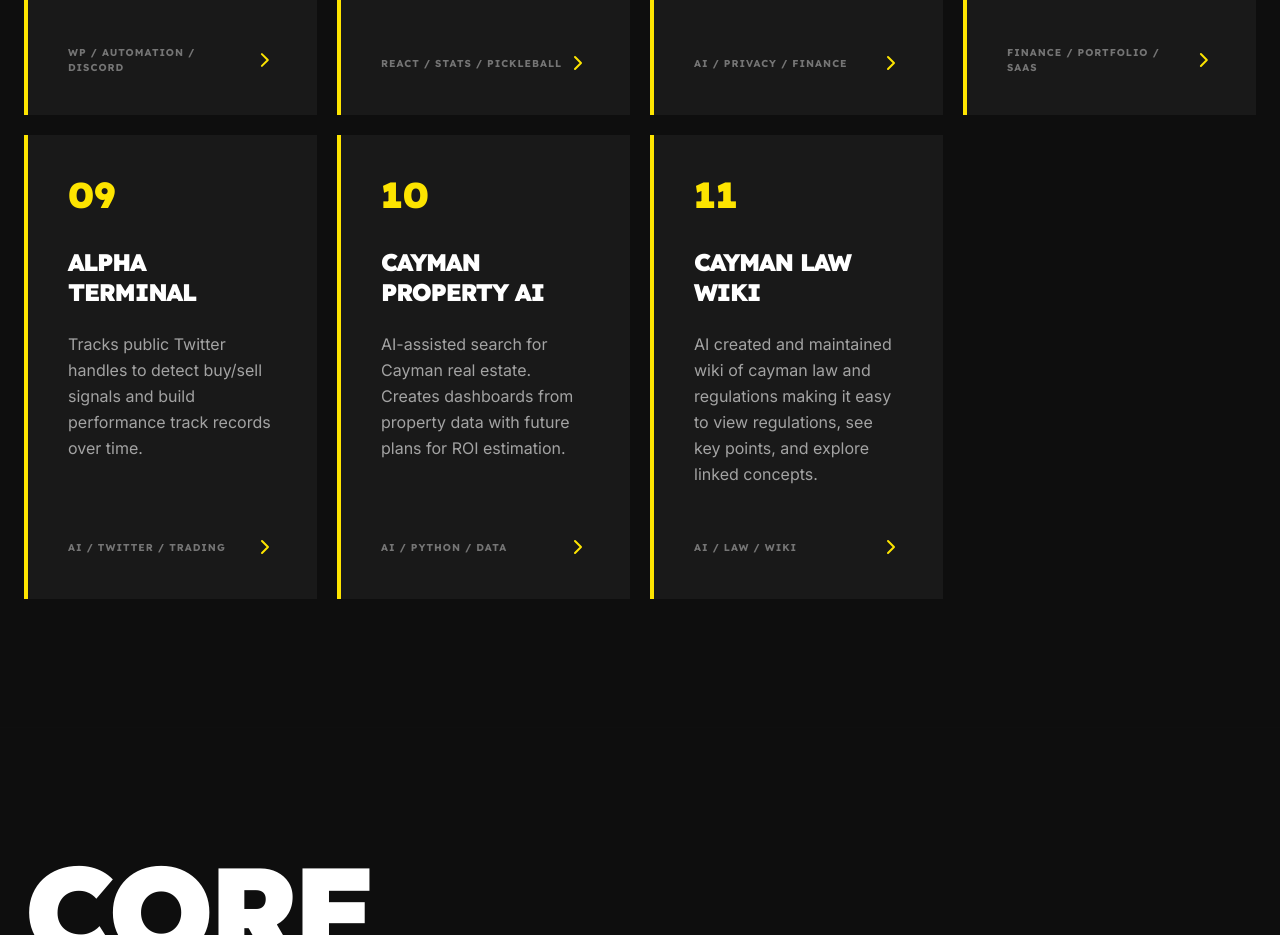
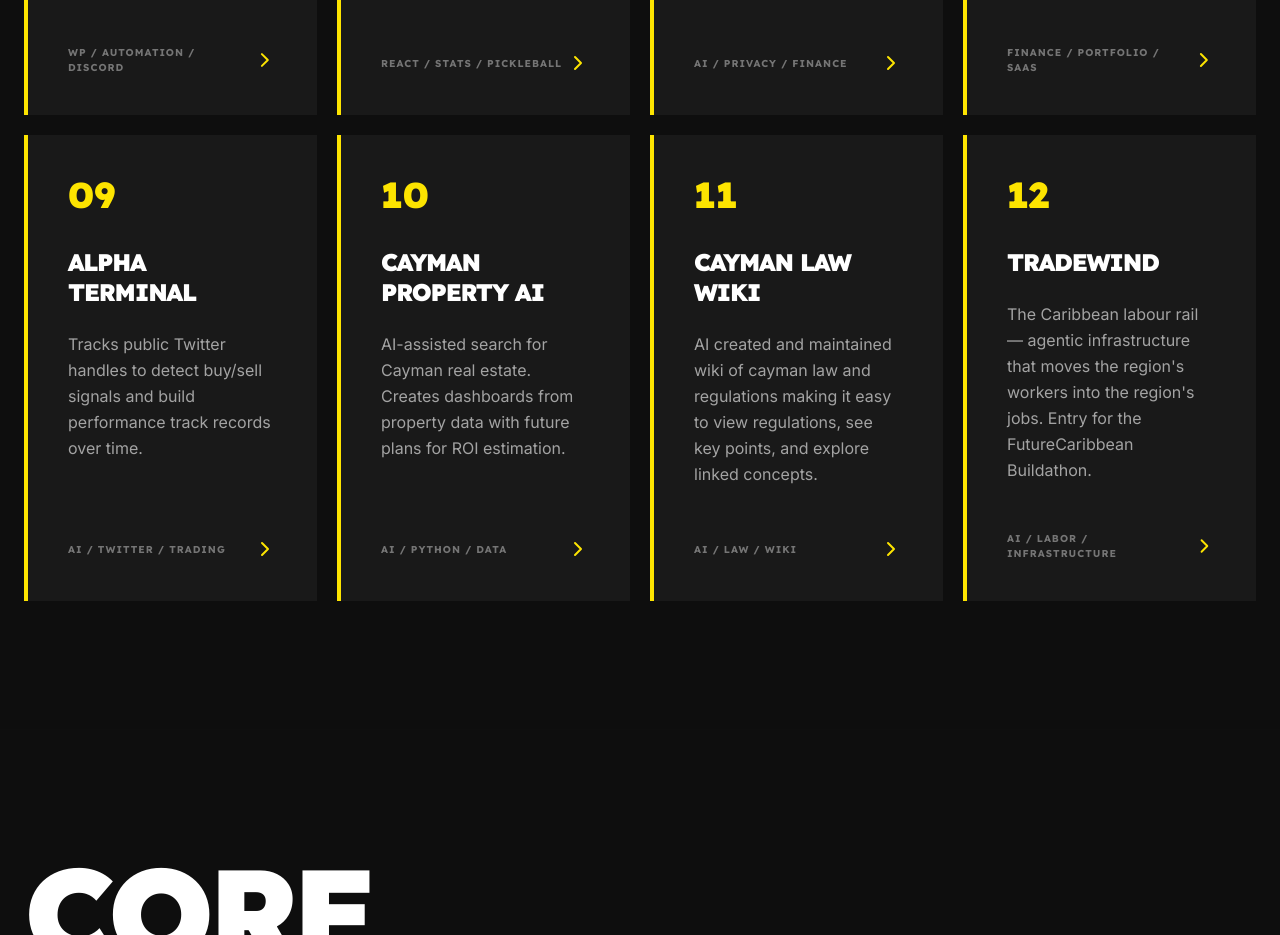
Before and after one commit to dcimring/daniel-cimring-portfolio, a React (Vite) app: page / in a window 1280 px wide. Shown: the part 4100-5035 px from the top of the page. Built offline with nearby package versions, Linux system fonts and the light colour scheme.

Commit message:
feat: add Tradewind project to projects section

```diff
--- a/src/App.tsx
+++ b/src/App.tsx
@@ -495,6 +495,13 @@
                 href="https://cayman-law.vercel.app/concepts/"
                 tags={["AI", "Law", "Wiki"]}
               />
+              <ArchiveCard
+                index="12"
+                title="Tradewind"
+                description="The Caribbean labour rail — agentic infrastructure that moves the region's workers into the region's jobs. Entry for the FutureCaribbean Buildathon."
+                href="https://caribbean.work"
+                tags={["AI", "Labor", "Infrastructure"]}
+              />
             </div>
           </div>
         </section>
```
